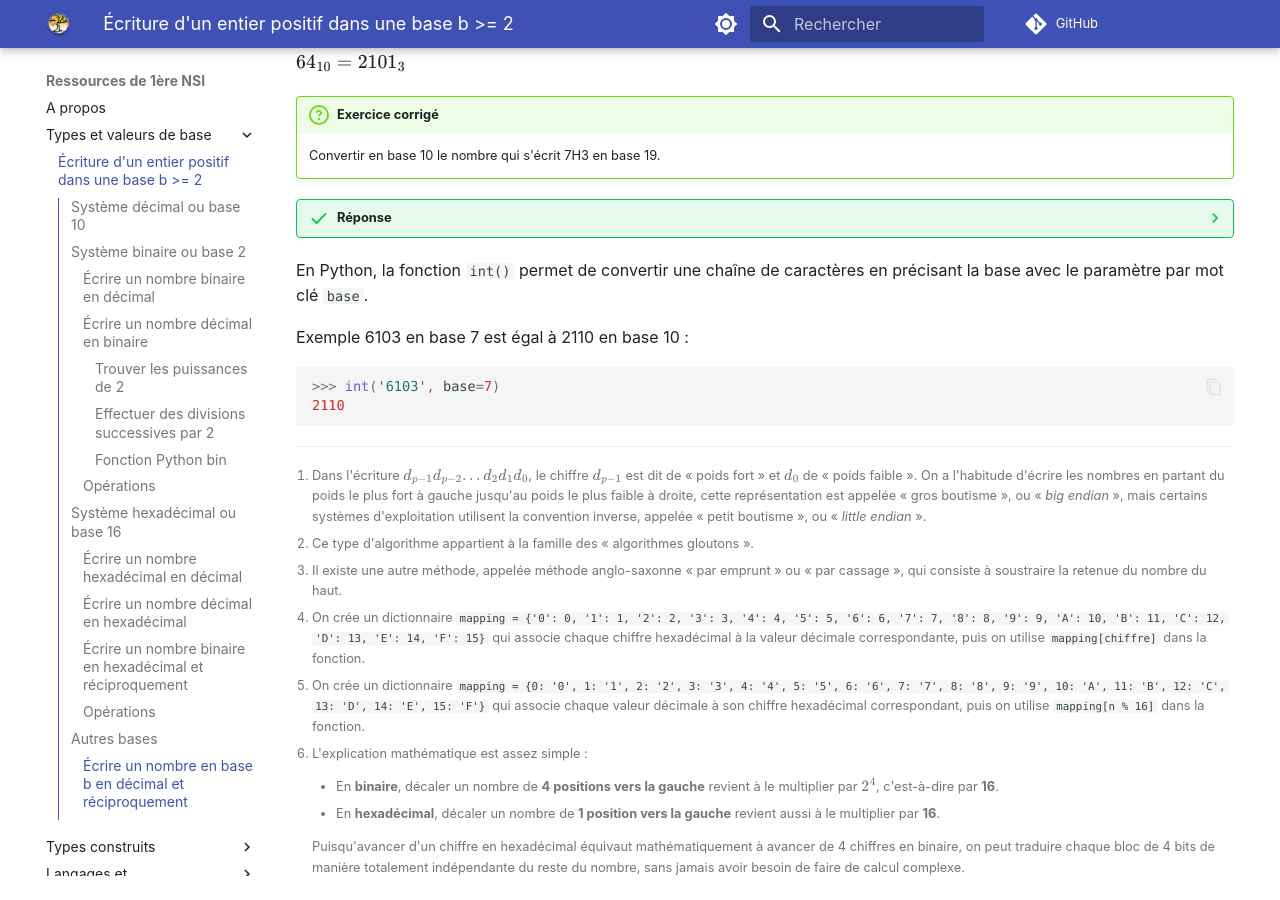
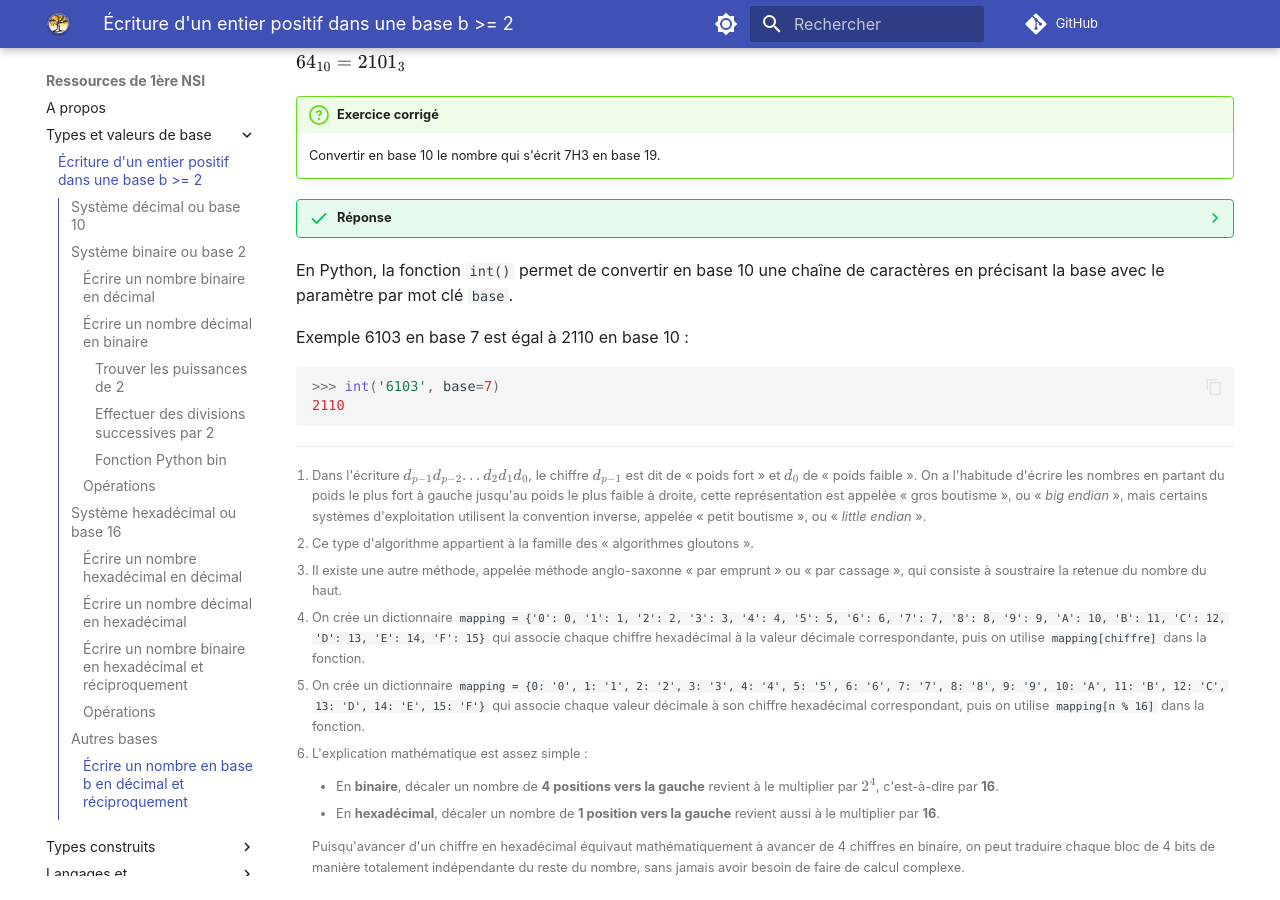
Before and after one commit to eipaca/NSI-1, an MkDocs documentation site: the page built from docs/types-et-valeurs-de-base/1-ecriture-entier-positif-en-base-b.md, in a window 1280 px wide and 900 px high, scrolled down 21262 px. Built offline with MkDocs 1.6.1 and Material for MkDocs 9.7.7, drawn with Linux system fonts in a browser that asks for light colours; emoji names are drawn with the system emoji font; comment, search, counter and statistics services are not loaded.

Commit message:
Add files via upload

```diff
--- a/docs/types-et-valeurs-de-base/1-ecriture-entier-positif-en-base-b.md
+++ b/docs/types-et-valeurs-de-base/1-ecriture-entier-positif-en-base-b.md
@@ -1132,17 +1132,17 @@
 
 
 ??? Success "Réponse"
-	Notons que H en base 19 est égal à 17 en base 10 ($A_{19}=10_{10}$, $B_{19}=11_{10}$, ..., $G_{19}=16_{10}$, et $H_{19}=14_{10}$).
+	Notons que H en base 19 est égal à 17 en base 10 ($A_{19}=10_{10}$, $B_{19}=11_{10}$, ..., $G_{19}=16_{10}$, et $H_{19}=17_{10}$).
 
 	On peut alors calculer :
-	$7H3_{19} = 7 \times 19^2 +  17 \times 19^1 3 \times 19^0 = 2853_{10} $
+	$7H3_{19} = 7 \times 19^2 +  17 \times 19^1 3 \times 19^0 = 2853_{10}$
 
 
 
 
 
 
-En Python, la fonction `int()` permet de convertir une chaîne de caractères en précisant la base avec le paramètre par mot clé `base`.
+En Python, la fonction `int()` permet de convertir en base 10 une chaîne de caractères en précisant la base avec le paramètre par mot clé `base`.
 
 Exemple 6103 en base 7 est égal à 2110 en base 10 :
 
```
